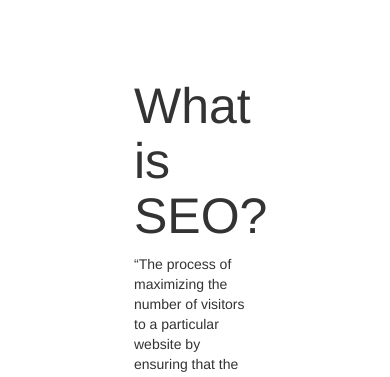
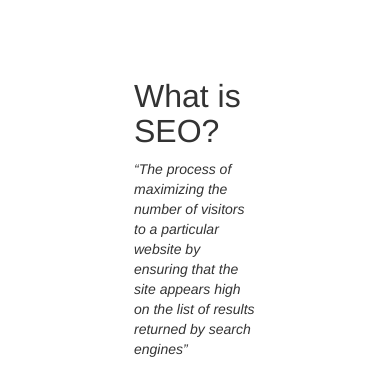
Before and after one commit to codeKingMike/old-job-website, a PHP site: page /index.html in a window 390 px wide; the page is wider, and only the part inside the window is pictured. Shown: the part 6090-6467 px from the top of that part. Run offline with PHP 8.4, Linux system fonts and the light colour scheme; some libraries are stand-ins or nearby versions.

Commit message:
finishin the mockup and styling in the seo area ooking good enough to merge

```diff
--- a/index.html
+++ b/index.html
@@ -111,7 +111,7 @@
 		<div class="row">
 			<div class="col-md-4">
 				<h1>What is SEO?</h1>
-				<q>The process of maximizing the number of visitors to a particular website by ensuring that the site appears high on the list of results returned by search engines</q>
+				<em><q>The process of maximizing the number of visitors to a particular website by ensuring that the site appears high on the list of results returned by search engines</q></em>
 
 				<p>Ranking well on Google requires best practices, technical understanding of search engine algorithms, industry experience, and a willingness to try new things. We bring commitment of this ideal to our clients.</p>
 			</div>
@@ -119,7 +119,7 @@
 				<img class="img-responsive" src="http://www.aegismarketingsolutions.com/wp-content/uploads/2018/03/google-search.png">
 				<img class="img-responsive" src="http://www.aegismarketingsolutions.com/wp-content/uploads/2018/03/google_analytics-300x169.png">
 			</div>
-			<div class="col-md-4">
+			<div class="col-md-4 alignRight">
 				<h1>Why do i need SEO?</h1>
 				<p>Because users (in this case searchers) primarily find what they are looking for on the first SERP (search engine results page). This means that a majority of search traffic goes to websites that are displayed on the SERP. If you aren’t ranking on the first page, you are missing a majority of keyword traffic and your website has to find other ways to connect with users.</p>
 				<p>SEO ensures that your website receives the traffic that it should.</p>
--- a/style11.css
+++ b/style11.css
@@ -182,19 +182,26 @@ span .green {
 }
 
 #seo {
-	padding: 80px;
+	padding: 80px 80px 180px 80px;
 	/* margin: 200px; */
+	font-weight: 300;
 }
 
 #seo h1 {
-	font-size: 5rem;
+	font-size: 3.2rem;
 
+
+}
 #seo q {
-
+	margin-top: 90px;
 }
 
 #seo p {
-
+	margin-top: 20px;
+	font-size: 0.4rem;
+}
+#seo .alignRight {
+	text-align: right;
 }
 
 #our-process {
```
